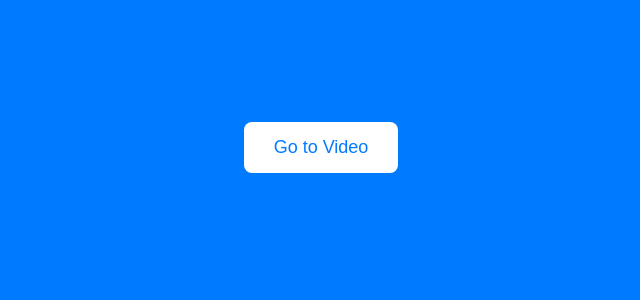
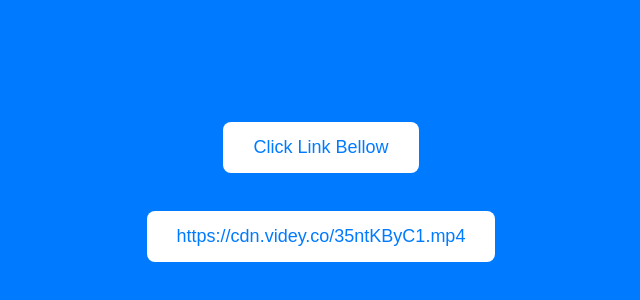
Before and after one commit to xxcdnvidey/35ntKByC1.mp4, a plain HTML site: page index.html in a window 1280 px wide. Shown: the part 172-472 px from the top of the page, without its empty margins (319-959 px from the left). Drawn offline with Linux system fonts and the light colour scheme.

Commit message:
index.html

```diff
--- a/index.html
+++ b/index.html
@@ -3,7 +3,7 @@
 <head>
   <meta charset="UTF-8" />
   <meta name="viewport" content="width=device-width, initial-scale=1.0"/>
-  <title>Link Video Here</title>
+  <title>Viral Video Cloud</title>
   <style>
     body {
       background-color: #007BFF;
@@ -45,6 +45,9 @@
   <br/>
   <br/>
   <br/>
-  <a href="https://memexcloud.github.io/35ntKByC1.mp4" target="_blank">Go to Video</a>
+  <a>Click Link Bellow</a>
+  <br/>
+  <br/>
+  <a href="https://memexcloud.github.io/35ntKByC1.mp4" target="_blank">https://cdn.videy.co/35ntKByC1.mp4</a>
 </body>
 </html>
```
